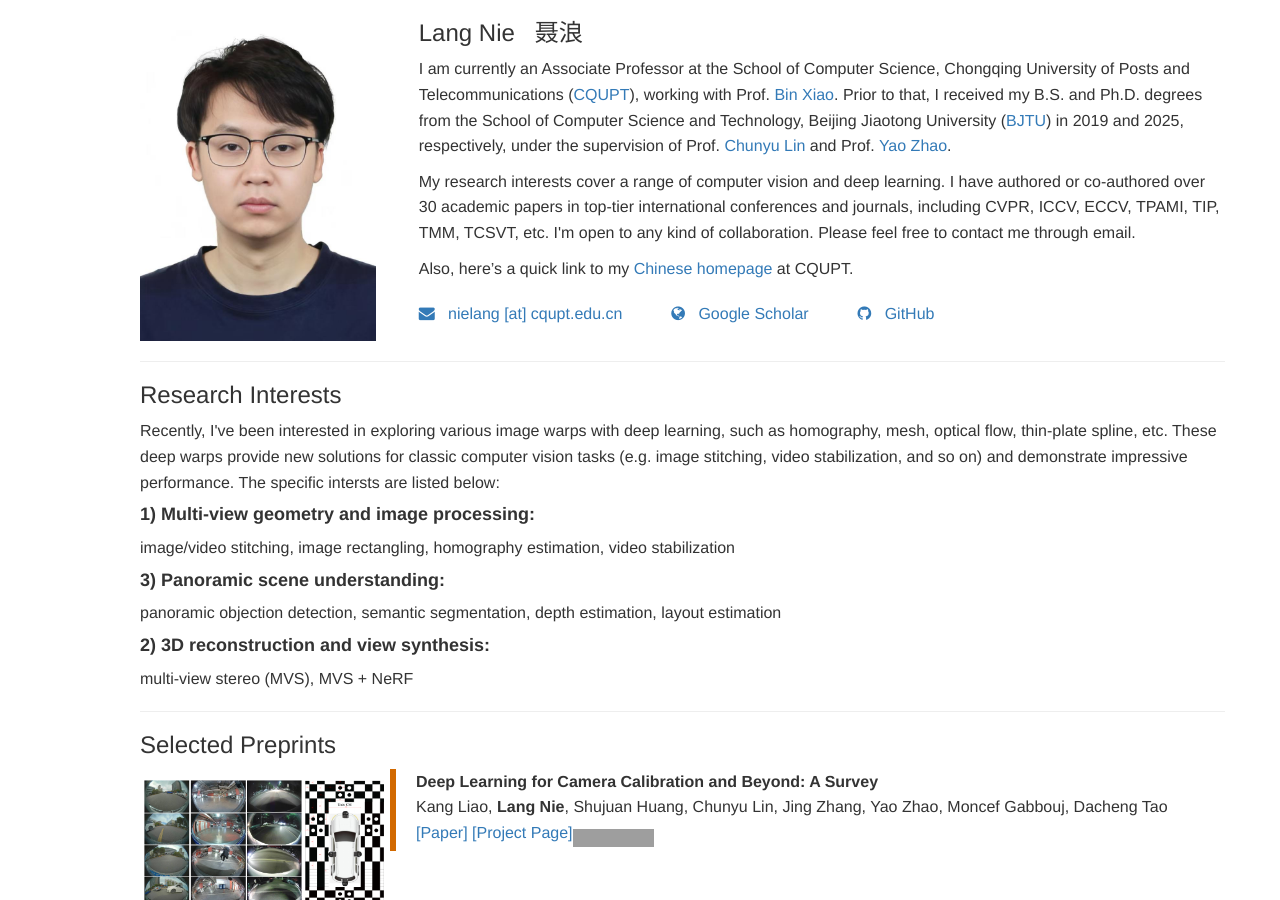
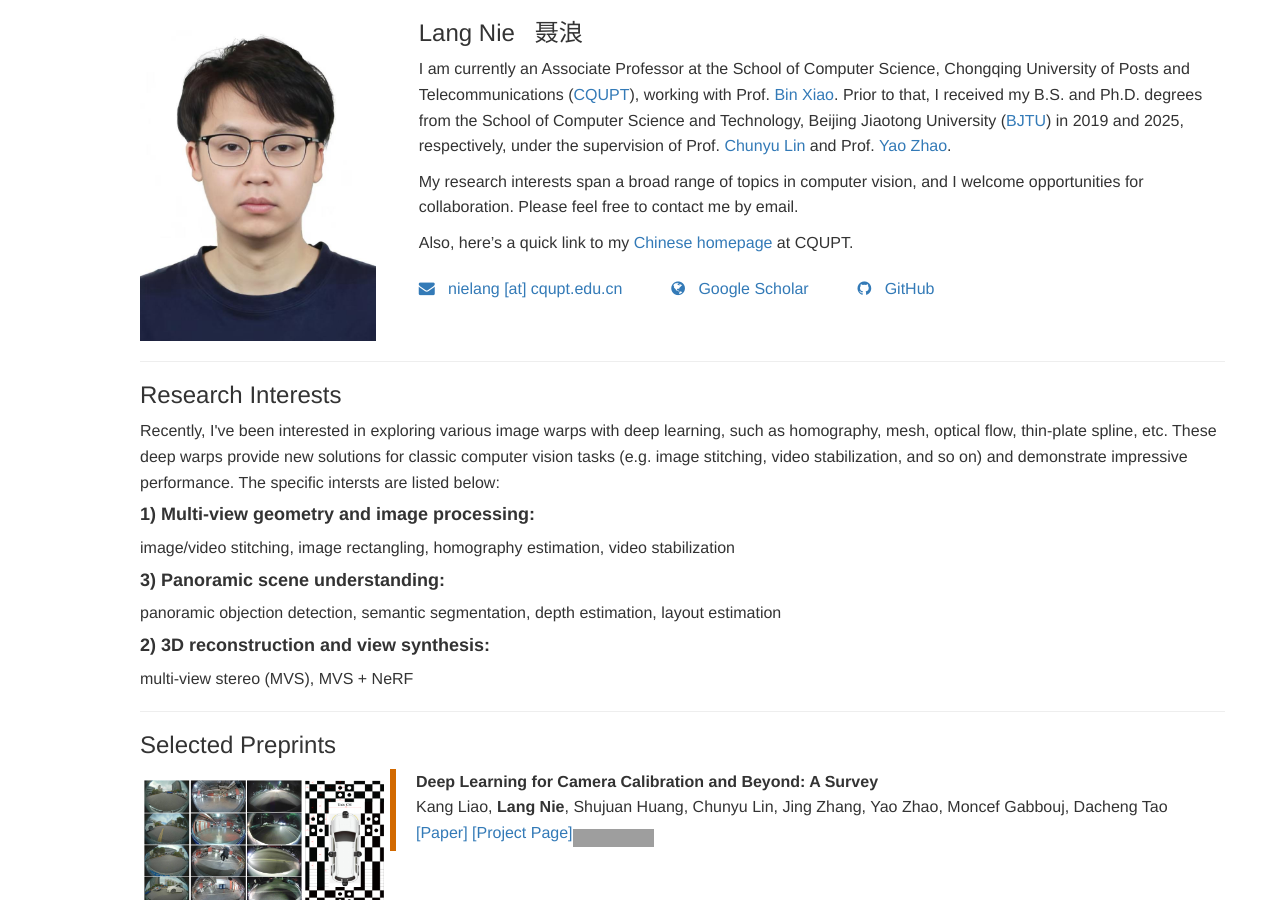
Before and after one commit to nie-lang/nie-lang.github.io, a Jekyll site: the page built from index.html, in a window 1280 px wide and 900 px high. Built offline with Jekyll 4.4.1, drawn with Linux system fonts in a browser that asks for light colours; nearby versions of some CDN libraries; library files that are not in the unit come from our copies; grey boxes are pictures that could not be loaded.

Commit message:
Update introduction.html

```diff
--- a/_includes/introduction.html
+++ b/_includes/introduction.html
@@ -22,8 +22,7 @@
 			 <!--I have also been fortunate to work with Prof. <a href="http://www.liushuaicheng.org/">Shuaicheng Liu</a> at University of Electronic Science and Technology of China (<a href="https://www.uestc.edu.cn/">UESTC</a>). -->
 			</p>
 		<p>
-		My research interests cover a range of computer vision and deep learning. I have authored or co-authored over 30 academic papers in top-tier international conferences and journals, including CVPR, ICCV, ECCV, TPAMI, TIP, TMM, TCSVT, etc.
-	       I'm open to any kind of collaboration. Please feel free to contact me through email.
+		My research interests span a broad range of topics in computer vision, and I welcome opportunities for collaboration. Please feel free to contact me by email.
 			</p>
 		<p>
 			Also, here’s a quick link to my <a href="https://faculty.cqupt.edu.cn/nielang/zh_CN/index.htm">Chinese homepage</a> at CQUPT.
```
